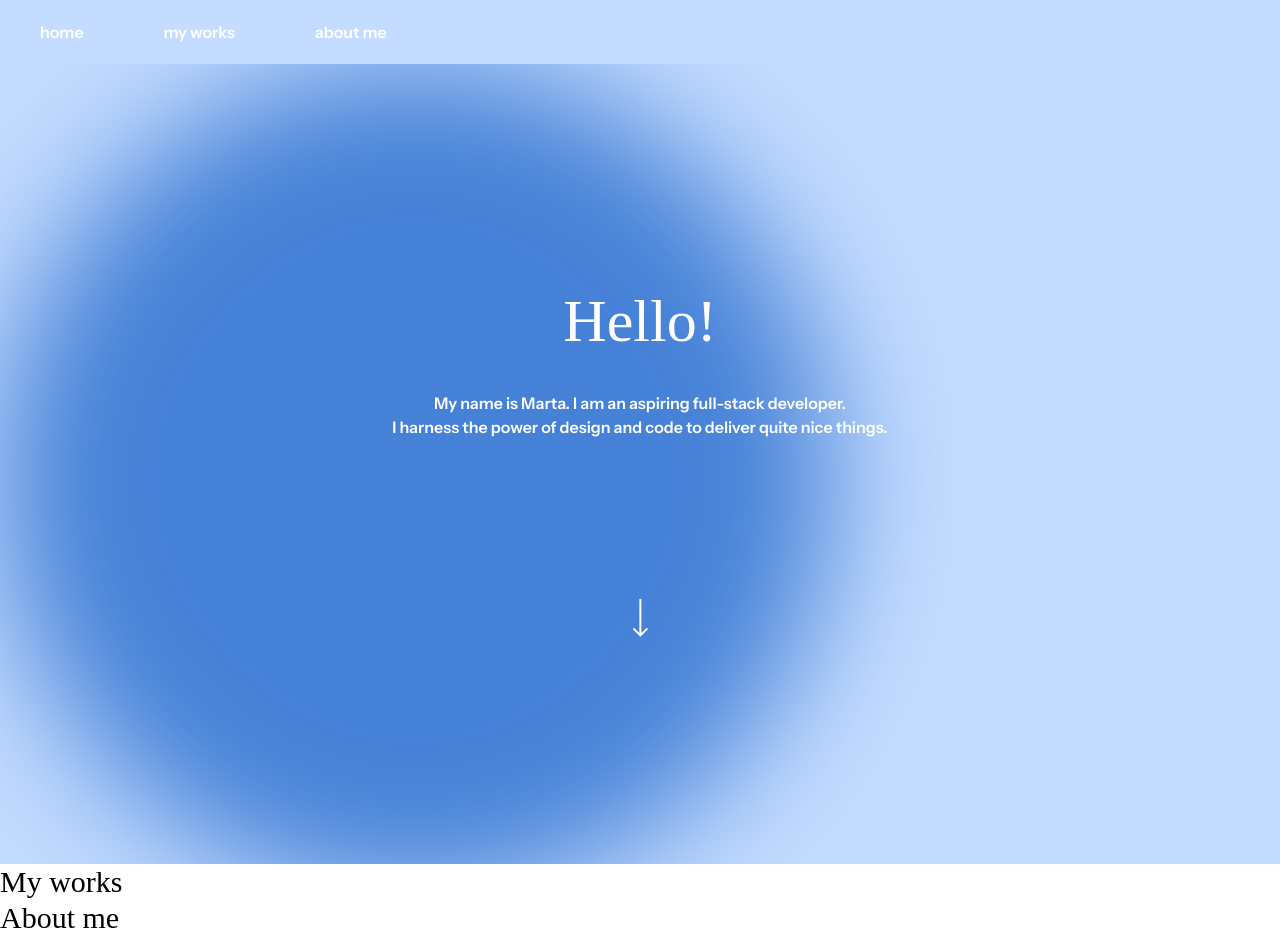
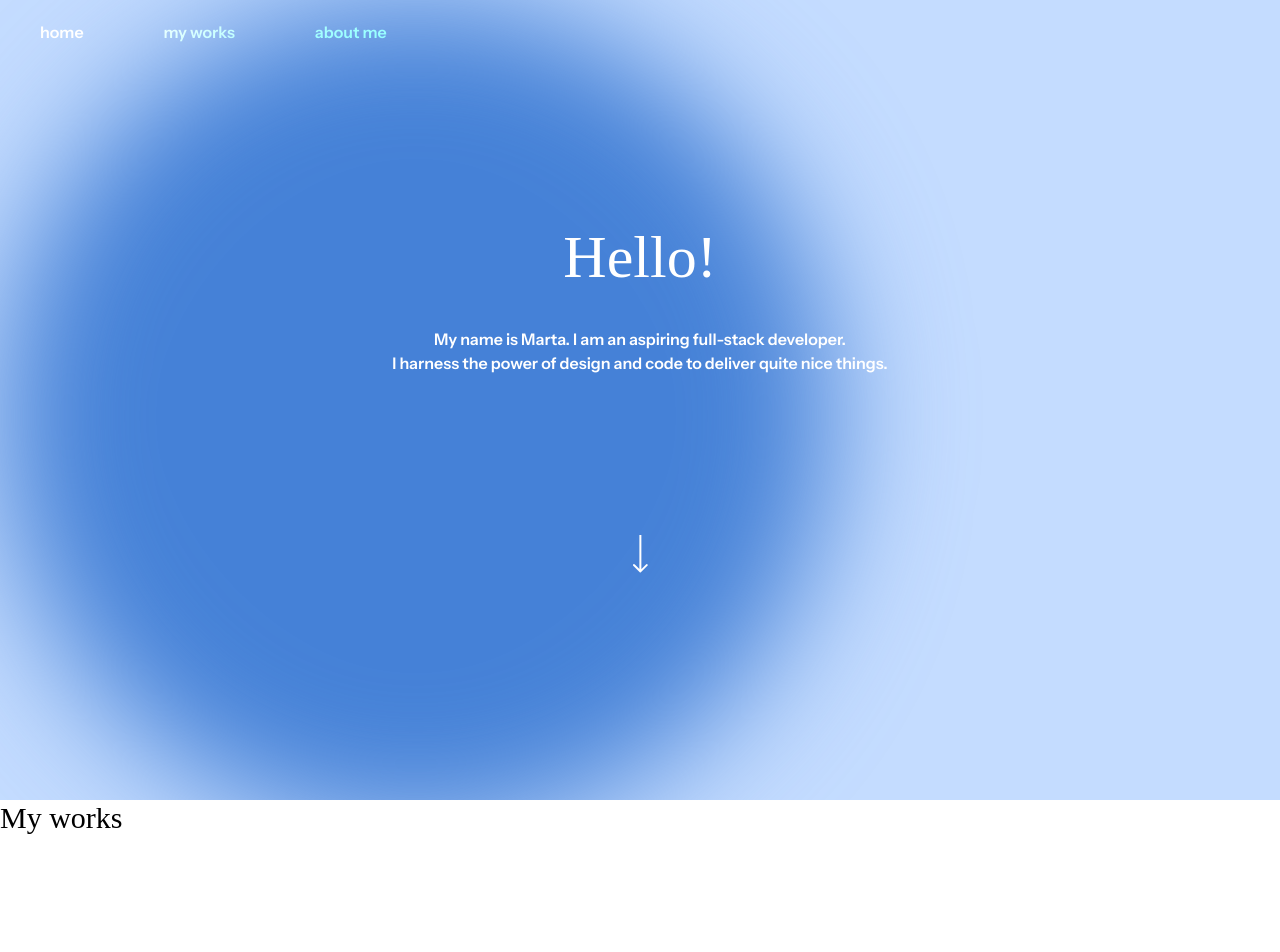
Before and after one commit to mn46/portfolio-tailwind, a website: page index.html in a window 1280 px wide. Shown: the top 952 px of the page. Drawn offline with Linux system fonts and the light colour scheme; a web font is replaced by a local one.

Commit message:
Style the navigation bar to be fixed and revert color on different bg

```diff
--- a/index.html
+++ b/index.html
@@ -1,5 +1,5 @@
 <!doctype html>
-<html lang="en">
+<html lang="en" class="scroll-smooth">
   <head>
     <meta charset="UTF-8" />
     <meta name="viewport" content="width=device-width, initial-scale=1.0" />
@@ -13,10 +13,10 @@
     />
     <title>Marta Nowak - portfolio</title>
   </head>
-  <body class="font-body scroll-smooth">
-    <header class="bg-light-blue">
+  <body class="font-body">
+    <header>
       <ul
-        class="flex flex-row justify-between md:justify-start md:gap-20 font-semibold text-white px-3 md:px-10 py-5"
+        class="fixed top-0 left-0 z-20 flex flex-row justify-between md:justify-start md:gap-20 font-semibold text-dark-blue mix-blend-color-dodge px-3 md:px-10 py-5"
       >
         <li><a href="#home">home</a></li>
         <li><a href="#my_works">my works</a></li>
@@ -51,7 +51,7 @@
           <img src="assets/arrow.png" />
         </button>
       </section>
-      <section id="my_works">
+      <section id="my_works" class="min-h-screen">
         <h2 class="font-headline text-3xl">My works</h2>
       </section>
       <section id="about_me">
--- a/script.js
+++ b/script.js
@@ -13,7 +13,7 @@ const followMouse = (e) => {
 follower.addEventListener("mousemove", followMouse);
 
 const scrollToMyWorks = () => {
-  document.querySelector("#my_works").scrollIntoView({ behavior: "smooth" });
+  document.querySelector("#my_works").scrollIntoView();
 };
 
 arrowBtn.addEventListener("click", scrollToMyWorks);
```
Also changed, not shown: src/output.css.
